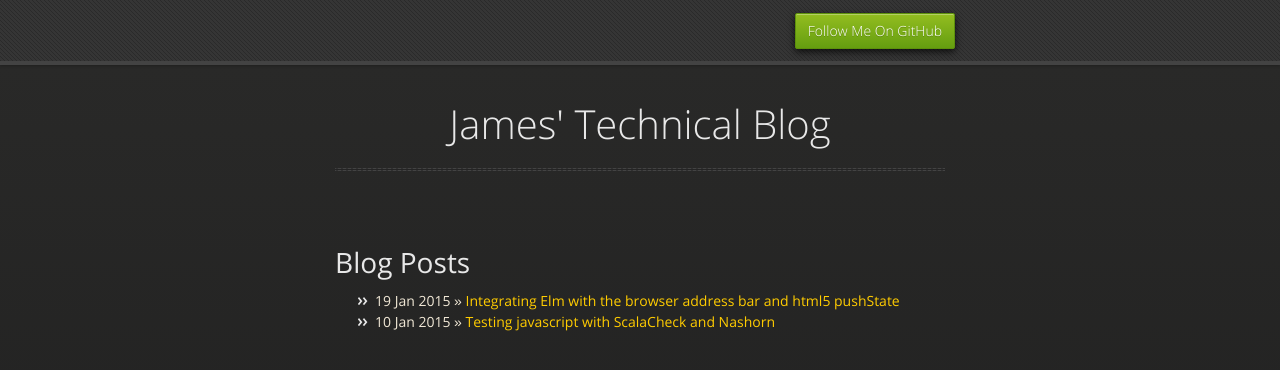
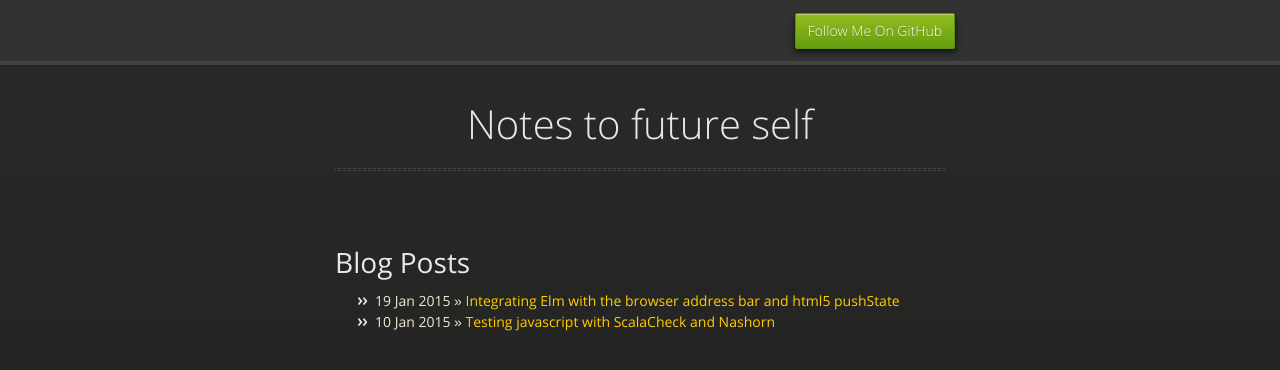
Before and after one commit to jamesinchina/jamesinchina.github.io, a Jekyll site: the page built from index.html, in a window 1280 px wide. Shown: the top 370 px of the page. Built offline with Jekyll 4.4.1, drawn with Linux system fonts in a browser that asks for light colours; nearby versions of some CDN libraries; Markdown is read by kramdown in place of the engine named in the settings.

Commit message:
Changed site title

```diff
--- a/_config.yml
+++ b/_config.yml
@@ -1,2 +1,2 @@
-name: James' Technical Blog
+name: Notes to future self
 markdown: redcarpet
```
